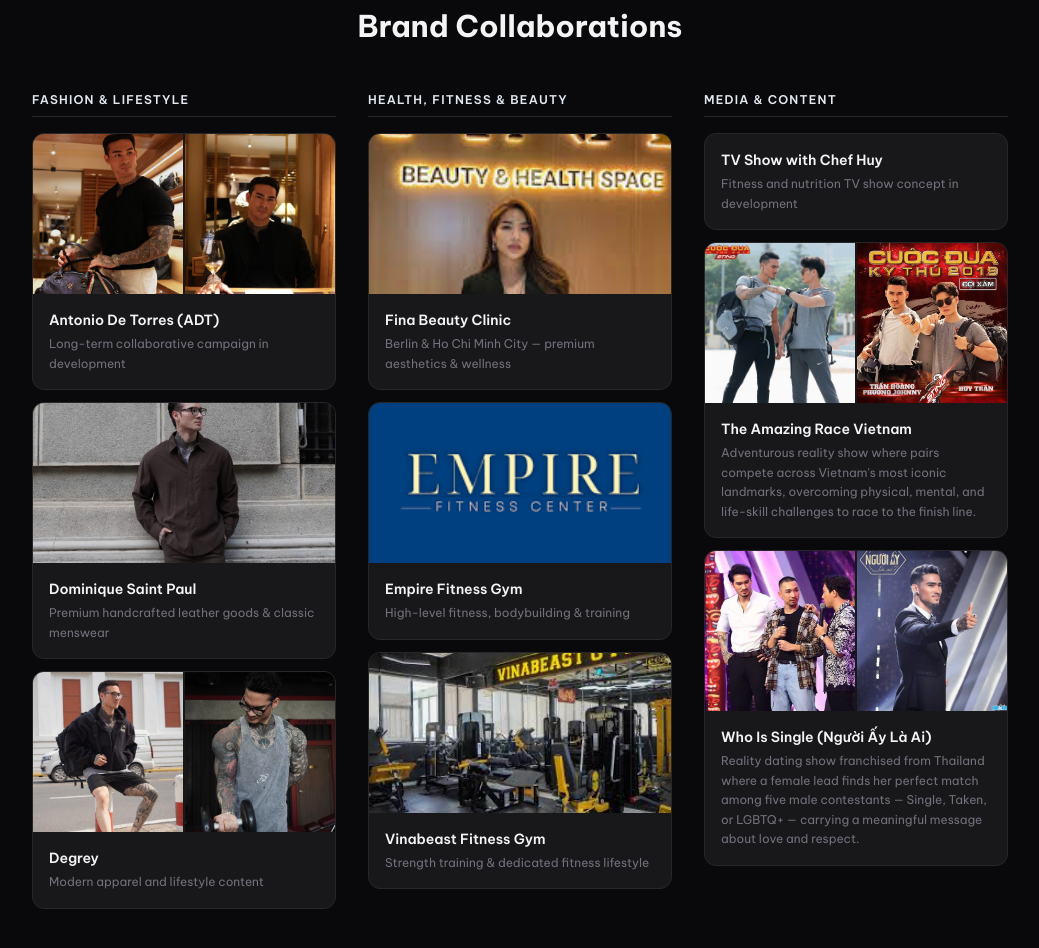
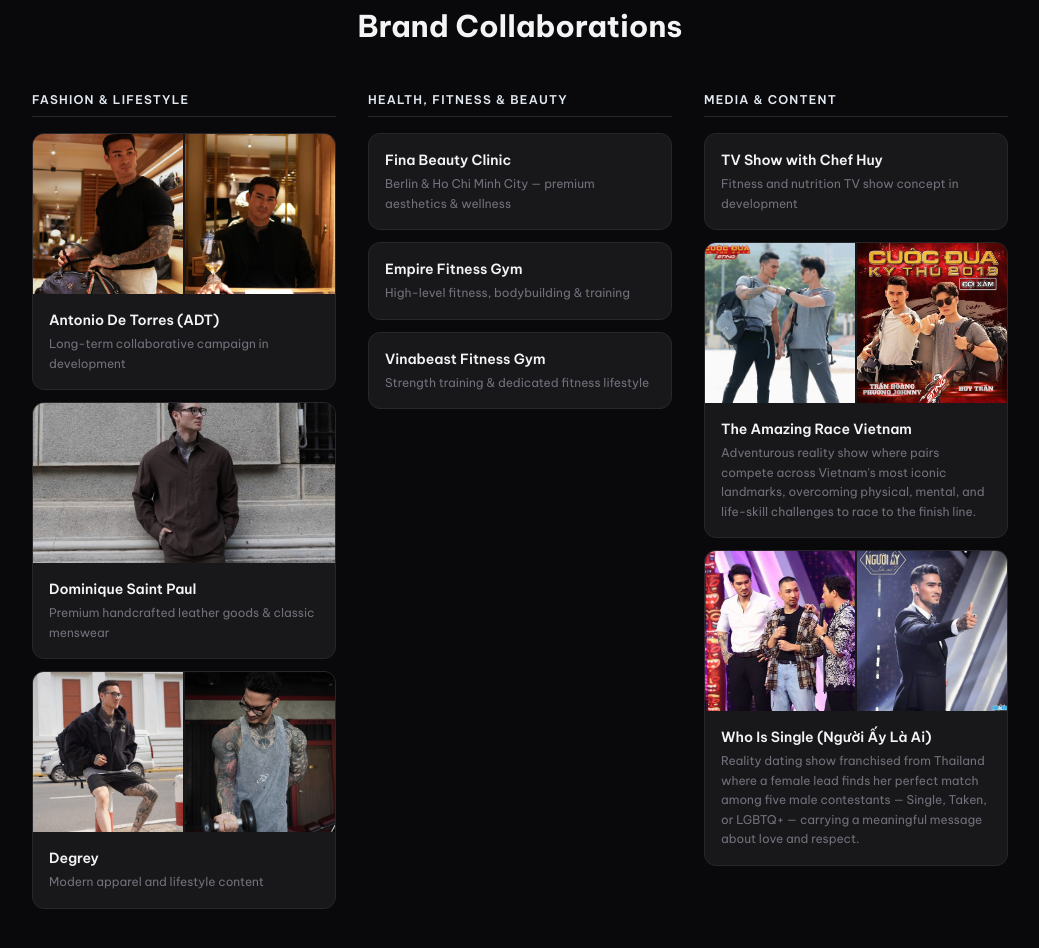
Before and after one commit to fbarrailla/johntran-code, a Next.js app: page / in a window 1280 px wide. Shown: the part 1820-2768 px from the top of the page, without its empty margins (120-1159 px from the left). Built offline with nearby package versions, Linux system fonts and the light colour scheme; no server answers.

Commit message:
remove images

```diff
--- a/app/page.tsx
+++ b/app/page.tsx
@@ -15,9 +15,9 @@ const BRAND_IMAGES: Record<string, string[]> = {
   "Antonio De Torres (ADT)": ["/adt-01.jpg", "/adt-02.jpg"],
   "Dominique Saint Paul": ["/dominique-01.jpg"],
   "Degrey": ["/degrey-01.jpg", "/degrey-02.jpg"],
-  "Fina Beauty Clinic": ["/fina-01.jpeg"],
-  "Empire Fitness Gym": ["/empire-01.png"],
-  "Vinabeast Fitness Gym": ["/vinabeast-01.jpeg"],
+  "Fina Beauty Clinic": [],
+  "Empire Fitness Gym": [],
+  "Vinabeast Fitness Gym": [],
   "The Amazing Race Vietnam": ["/amazing-race-01.jpg", "/amazing-race-02.jpg"],
   "Who Is Single (Người Ấy Là Ai)": ["/who-is-single-01.jpg", "/who-is-single-02.jpg"],
 };
```
